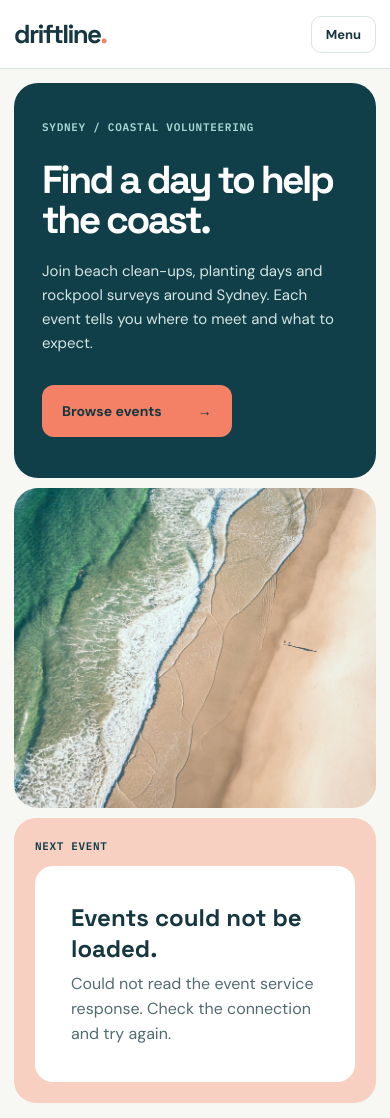
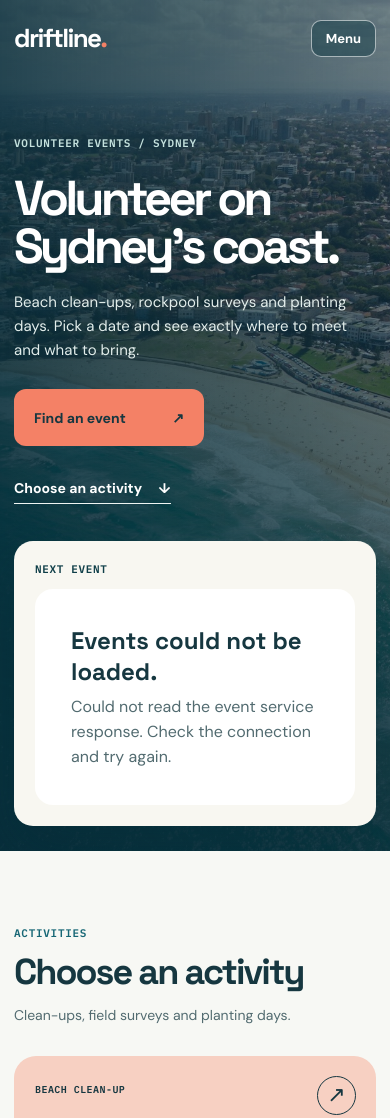
Before and after one commit to ShihaoYang1/Shihao-Yang-A2, a plain HTML site: page clientside/index.html in a window 390 px wide. Shown: the top 1118 px of the page. Drawn offline with Linux system fonts and the light colour scheme; no server answers.

Commit message:
feat: build full-screen Sydney coast cover
The home page now uses an aerial Bondi coast photo with a full-screen image-and-text composition that highlights the event entry points and the next event. Add the mobile layout, navigation contrast and image preloading, and update the front-end delivery package.

```diff
--- a/clientside/assets/style.css
+++ b/clientside/assets/style.css
@@ -42,26 +42,35 @@ button { cursor: pointer; }
 .site-nav a { padding: 10px 0; border-bottom: 2px solid transparent; }
 .site-nav a:hover, .site-nav a[aria-current] { border-color: var(--coral); }
 .menu-toggle { display: none; padding: 9px 14px; border: 1px solid var(--line); border-radius: 10px; background: var(--white); color: var(--ink); font-size: 13px; font-weight: 700; }
+body[data-page="home"] .site-header { position: absolute; z-index: 20; top: 0; left: 0; width: 100%; border: 0; background: transparent; }
+body[data-page="home"] .header-inner { min-height: 88px; }
+body[data-page="home"] .site-header .brand, body[data-page="home"] .site-nav a { color: var(--white); }
 
 .primary-button { display: inline-flex; align-items: center; justify-content: space-between; gap: 36px; min-height: 52px; padding: 0 20px; border: 0; border-radius: 12px; background: var(--coral); color: var(--ink); font-size: 14px; font-weight: 700; transition: transform .18s ease, background .18s ease; }
 .primary-button:hover { transform: translateY(-2px); background: #ff9b7f; }
 .text-link { display: inline-flex; align-items: center; gap: 15px; padding-bottom: 4px; border-bottom: 2px solid currentColor; color: var(--sea); font-size: 14px; font-weight: 700; }
 .text-link:hover { color: #c65b42; }
 
-.home-stage { display: grid; grid-template-columns: 1.08fr .92fr; grid-template-rows: minmax(390px, 1fr) auto; gap: 16px; margin-top: 28px; }
-.hero-photo { grid-column: 1; grid-row: 1 / 3; min-height: 635px; margin: 0; overflow: hidden; border-radius: 24px; }
-.hero-photo img { width: 100%; height: 100%; object-fit: cover; object-position: 53% center; }
-.hero-copy { grid-column: 2; grid-row: 1; display: flex; flex-direction: column; align-items: flex-start; justify-content: center; padding: clamp(38px, 4.5vw, 68px); border-radius: 24px; background: var(--deep); color: var(--white); }
-.hero-copy .eyebrow { color: #a6d9d6; }
-.hero-copy h1 { max-width: 520px; margin: 25px 0 19px; font: 700 clamp(45px, 4.25vw, 62px)/1.02 var(--display); letter-spacing: -.065em; }
-.hero-description { max-width: 420px; margin: 0 0 30px; color: #d4e5e3; font-size: 16px; line-height: 1.6; }
-.next-section { grid-column: 2; grid-row: 2; padding: 23px 28px 27px; border-radius: 22px; background: var(--coral-soft); }
+.home-stage { position: relative; min-height: min(92vh, 840px); overflow: hidden; isolation: isolate; background: var(--deep); }
+.hero-photo { position: absolute; z-index: -2; inset: 0; width: 100%; height: 100%; object-fit: cover; object-position: center 58%; }
+.hero-shade { position: absolute; z-index: -1; inset: 0; background: linear-gradient(90deg, #092f3bd9 0%, #0a3842aa 44%, #0c39454d 75%, #0c394526 100%), linear-gradient(0deg, #092f3b8c 0%, transparent 55%); }
+.home-stage-inner { display: grid; grid-template-columns: minmax(0, 1fr) 360px; align-items: end; gap: 46px; min-height: min(92vh, 840px); padding-top: 150px; padding-bottom: 72px; }
+.hero-copy { min-width: 0; color: var(--white); }
+.hero-copy .eyebrow { color: #c5e2de; }
+.hero-copy h1 { max-width: 820px; margin: 27px 0 25px; font: 700 clamp(64px, 7.5vw, 108px)/.94 var(--display); letter-spacing: -.078em; }
+.hero-copy h1 span { display: block; }
+.hero-description { max-width: 560px; margin: 0; color: #e2edeb; font-size: 18px; line-height: 1.57; }
+.hero-actions { display: flex; flex-wrap: wrap; align-items: center; gap: 24px; margin-top: 34px; }
+.hero-actions .primary-button { min-width: 205px; min-height: 57px; }
+.hero-secondary { display: inline-flex; align-items: center; gap: 16px; padding-bottom: 6px; border-bottom: 1px solid #eff5f3; color: var(--white); font-size: 14px; font-weight: 700; }
+.hero-secondary:hover { color: #ffb29f; border-color: currentColor; }
+.next-section { align-self: end; padding: 26px 27px 29px; border-radius: 19px; background: #f8f7f1; box-shadow: 0 20px 55px #05293461; }
 .section-label { margin: 0 0 13px; color: var(--deep); font: 600 11px var(--mono); text-transform: uppercase; letter-spacing: .06em; }
-.next-event-content { display: grid; grid-template-columns: 66px minmax(0, 1fr) 42px; align-items: center; gap: 17px; }
+.next-event-content { display: grid; grid-template-columns: 64px minmax(0, 1fr) 42px; align-items: center; gap: 14px; }
 .date-block { display: flex; flex-direction: column; align-items: flex-start; color: var(--deep); text-transform: uppercase; }
-.date-block strong { font: 700 42px/.9 var(--display); letter-spacing: -.075em; }
+.date-block strong { color: #db654c; font: 700 42px/.9 var(--display); letter-spacing: -.075em; }
 .date-block span { margin-top: 5px; font: 600 11px var(--mono); }
-.next-event-content h3 { margin: 0 0 5px; font: 700 21px/1.15 var(--display); letter-spacing: -.035em; }
+.next-event-content h3 { margin: 0 0 5px; font: 700 20px/1.15 var(--display); letter-spacing: -.035em; }
 .next-event-content p { margin: 0; color: #4e6263; font-size: 12px; line-height: 1.5; }
 .next-event-content .text-link { display: grid; place-items: center; width: 42px; height: 42px; padding: 0; border: 0; border-radius: 50%; background: var(--deep); color: var(--white); font-size: 20px; }
 .next-event-content .text-link .link-label { position: absolute; width: 1px; height: 1px; overflow: hidden; clip-path: inset(50%); }
@@ -175,10 +184,9 @@ button { cursor: pointer; }
 .footer-inner nav a:hover { color: var(--coral); }
 
 @media (max-width: 1050px) {
-  .home-stage { grid-template-columns: 1fr 1fr; }
-  .hero-copy { padding: 39px; }
-  .hero-copy h1 { font-size: 48px; }
-  .next-section { padding: 21px; }
+  .home-stage-inner { grid-template-columns: minmax(0, 1fr) 315px; gap: 28px; }
+  .hero-copy h1 { font-size: clamp(62px, 7.3vw, 84px); }
+  .next-section { padding: 22px; }
   .next-event-content { grid-template-columns: 56px minmax(0, 1fr) 38px; gap: 11px; }
   .next-event-content h3 { font-size: 18px; }
   .activity-card { padding-inline: 21px; }
@@ -192,14 +200,19 @@ button { cursor: pointer; }
 @media (max-width: 800px) {
   .content-shell { width: min(100% - 36px, 700px); }
   .header-inner { min-height: 68px; }
+  body[data-page="home"] .header-inner { min-height: 76px; }
   .menu-toggle { display: block; }
   .site-nav { display: none; position: absolute; z-index: 10; top: 68px; right: 0; left: 0; padding: 15px 20px; border-bottom: 1px solid var(--line); background: var(--white); }
   .site-nav.open { display: flex; flex-direction: column; align-items: stretch; gap: 4px; }
   .site-nav a { width: fit-content; }
-  .home-stage { grid-template-columns: 1fr; grid-template-rows: auto; }
-  .hero-copy, .hero-photo, .next-section { grid-column: 1; grid-row: auto; }
-  .hero-copy { min-height: 370px; }
-  .hero-photo { min-height: 360px; max-height: 440px; }
+  body[data-page="home"] .menu-toggle { border-color: #ffffff91; background: #0a36416e; color: var(--white); }
+  body[data-page="home"] .site-nav { top: 76px; border-color: #ffffff31; background: var(--deep); }
+  .home-stage { min-height: 0; }
+  .home-stage-inner { display: flex; flex-direction: column; align-items: stretch; gap: 47px; min-height: 0; padding-top: 170px; padding-bottom: 40px; }
+  .hero-photo { object-position: 58% center; }
+  .hero-shade { background: linear-gradient(90deg, #082e3bd9 0%, #082e3b8a 100%), linear-gradient(0deg, #082e3bc9, transparent 72%); }
+  .hero-copy h1 { max-width: 650px; font-size: clamp(65px, 9vw, 83px); }
+  .next-section { align-self: flex-end; width: min(100%, 420px); }
   .activity-grid { grid-template-columns: 1fr 1fr; }
   .activity-planting { grid-column: 1 / -1; min-height: 360px; }
   .activity-planting img { height: 150px; }
@@ -226,11 +239,13 @@ button { cursor: pointer; }
 
 @media (max-width: 600px) {
   .content-shell { width: min(100% - 28px, 520px); }
-  .home-stage { gap: 10px; margin-top: 14px; }
-  .hero-copy { min-height: 0; padding: 37px 28px 41px; }
-  .hero-copy h1 { max-width: 390px; font-size: clamp(39px, 10vw, 52px); }
+  .home-stage-inner { gap: 37px; padding-top: 136px; padding-bottom: 25px; }
+  .hero-copy h1 { max-width: 490px; margin: 23px 0 21px; font-size: clamp(49px, 12vw, 68px); line-height: .98; }
   .hero-description { font-size: 15px; }
-  .hero-photo { min-height: 265px; max-height: 320px; }
+  .hero-actions { align-items: flex-start; gap: 19px; margin-top: 27px; }
+  .hero-actions .primary-button { min-width: 190px; }
+  .hero-secondary { padding-top: 14px; }
+  .hero-photo { object-position: 59% center; }
   .next-section { padding: 21px; }
   .next-event-content { grid-template-columns: 58px minmax(0, 1fr) 38px; }
   .date-block strong { font-size: 34px; }
--- a/clientside/index.html
+++ b/clientside/index.html
@@ -3,12 +3,13 @@
   <head>
     <meta charset="utf-8" />
     <meta name="viewport" content="width=device-width, initial-scale=1" />
-    <meta name="theme-color" content="#f3f7f6" />
+    <meta name="theme-color" content="#103f49" />
     <meta name="description" content="Join practical coastal volunteer events around Sydney with Driftline." />
     <title>Coastal volunteer events in Sydney — Driftline</title>
     <link rel="preconnect" href="https://fonts.googleapis.com" />
     <link rel="preconnect" href="https://fonts.gstatic.com" crossorigin />
     <link href="https://fonts.googleapis.com/css2?family=DM+Sans:wght@400;500;600;700&family=IBM+Plex+Mono:wght@400;500;600&family=Space+Grotesk:wght@400;500;600;700&display=swap" rel="stylesheet" />
+    <link rel="preload" href="/assets/images/hero-bondi.jpg" as="image" />
     <link rel="stylesheet" href="/assets/style.css" />
     <script type="module" src="/assets/js/app.js"></script>
   </head>
@@ -25,23 +26,27 @@
       </div>
     </header>
     <main id="main">
-      <div class="home-stage content-shell">
-        <section class="hero-copy" aria-labelledby="hero-title">
-          <p class="eyebrow">SYDNEY / COASTAL VOLUNTEERING</p>
-          <h1 id="hero-title">Find a day to help the coast.</h1>
-          <p class="hero-description">Join beach clean-ups, planting days and rockpool surveys around Sydney. Each event tells you where to meet and what to expect.</p>
-          <a class="primary-button" href="/search.html">Browse events <span aria-hidden="true">→</span></a>
-        </section>
-        <figure class="hero-photo">
-          <img src="/assets/images/hero-coast.jpg" alt="Waves reaching a sandy beach from above" />
-        </figure>
-        <section class="next-section" aria-labelledby="next-title">
-          <h2 class="section-label" id="next-title">Next event</h2>
-          <div id="next-event" aria-live="polite"><p class="status-message">Loading next event…</p></div>
-        </section>
-      </div>
+      <section class="home-stage" aria-labelledby="hero-title">
+        <img class="hero-photo" src="/assets/images/hero-bondi.jpg" alt="Aerial view of Bondi Beach and the surrounding coast" fetchpriority="high" />
+        <div class="hero-shade" aria-hidden="true"></div>
+        <div class="home-stage-inner content-shell">
+          <div class="hero-copy">
+            <p class="eyebrow">VOLUNTEER EVENTS / SYDNEY</p>
+            <h1 id="hero-title">Volunteer on <span>Sydney's coast.</span></h1>
+            <p class="hero-description">Beach clean-ups, rockpool surveys and planting days. Pick a date and see exactly where to meet and what to bring.</p>
+            <div class="hero-actions">
+              <a class="primary-button" href="/search.html">Find an event <span aria-hidden="true">↗</span></a>
+              <a class="hero-secondary" href="#activities">Choose an activity <span aria-hidden="true">↓</span></a>
+            </div>
+          </div>
+          <section class="next-section" aria-labelledby="next-title">
+            <h2 class="section-label" id="next-title">Next event</h2>
+            <div id="next-event" aria-live="polite"><p class="status-message">Loading next event…</p></div>
+          </section>
+        </div>
+      </section>
 
-      <section class="activities-section content-shell" aria-labelledby="activities-title">
+      <section class="activities-section content-shell" id="activities" aria-labelledby="activities-title">
         <div class="section-heading">
           <div>
             <p class="eyebrow">ACTIVITIES</p>
```
Also changed, not shown: clientside/assets/images/hero-bondi.jpg (added).
